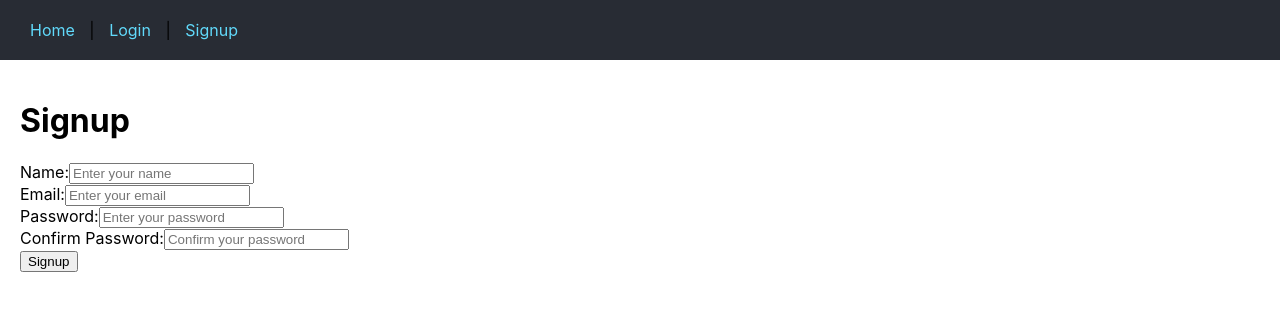
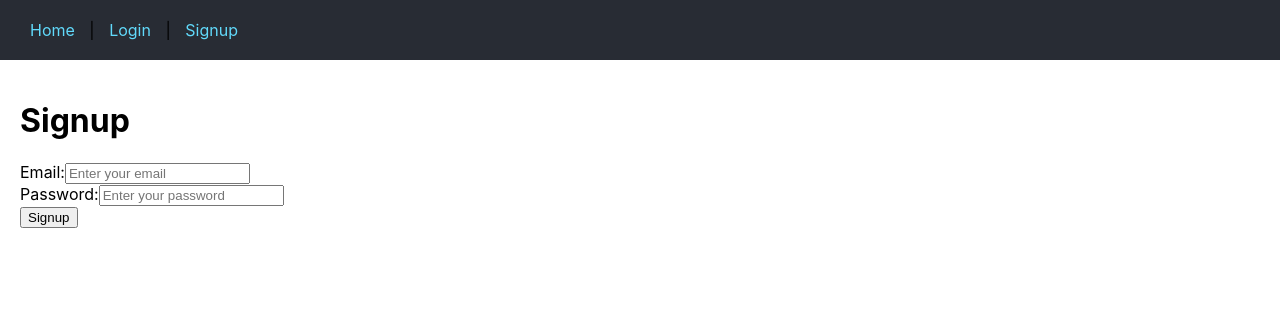
Before and after one commit to madhvesh23/Hackathon_THEFIXERS_HabitTracker, a React (Create React App) app: page /signup in a window 1280 px wide. Shown: the top 310 px of the page. Built offline with nearby package versions, Linux system fonts and the light colour scheme; the HTML template or start-up script is replaced by a standard one.

Commit message:
commit for firebase req

```diff
--- a/src/firebase.js
+++ b/src/firebase.js
@@ -1,21 +1,27 @@
-// Import the functions you need from the SDKs you need
+// Import the necessary Firebase modules
 import { initializeApp } from "firebase/app";
+import { getAuth } from "firebase/auth";
+import { getFirestore } from "firebase/firestore";
 import { getAnalytics } from "firebase/analytics";
-// TODO: Add SDKs for Firebase products that you want to use
-// https://firebase.google.com/docs/web/setup#available-libraries
 
-// Your web app's Firebase configuration
-// For Firebase JS SDK v7.20.0 and later, measurementId is optional
+// Firebase configuration
 const firebaseConfig = {
   apiKey: "AIzaSyBAhbJaiOzzovgex8iw8bdXt8FNQotGe00",
   authDomain: "thefixers-cbee6.firebaseapp.com",
   projectId: "thefixers-cbee6",
-  storageBucket: "thefixers-cbee6.firebasestorage.app",
+  storageBucket: "thefixers-cbee6.appspot.com",
   messagingSenderId: "498546661130",
   appId: "1:498546661130:web:b7f3248d36206ee2520cf3",
-  measurementId: "G-3ZZQXJJ25N"
+  measurementId: "G-3ZZQXJJ25N",
 };
 
 // Initialize Firebase
 const app = initializeApp(firebaseConfig);
-const analytics = getAnalytics(app);
+
+// Initialize Firebase services
+const auth = getAuth(app); // For Authentication
+const db = getFirestore(app); // For Firestore
+const analytics = getAnalytics(app); // Optional: Only if analytics is used
+
+// Export Firebase services
+export { auth, db, analytics }; // Export `auth`, `db`, and `analytics` as named exports
--- a/src/pages/Login.js
+++ b/src/pages/Login.js
@@ -1,18 +1,48 @@
-import React from 'react';
+import React, { useState } from "react";
+import { signInWithEmailAndPassword } from "firebase/auth";
+import { auth } from "../firebase"; // Adjust the path based on your file structure
 
 const Login = () => {
+  const [email, setEmail] = useState("");
+  const [password, setPassword] = useState("");
+
+  const handleLogin = async (e) => {
+    e.preventDefault();
+
+    try {
+      const userCredential = await signInWithEmailAndPassword(auth, email, password);
+      console.log("User logged in:", userCredential.user);
+      alert("Login successful!");
+    } catch (error) {
+      console.error("Error during login:", error.message);
+      alert(error.message); // Display error message to the user
+    }
+  };
+
   return (
     <div>
       <h1>Login</h1>
-      <form>
+      <form onSubmit={handleLogin}>
         <label>
           Email:
-          <input type="email" placeholder="Enter your email" />
+          <input
+            type="email"
+            value={email}
+            onChange={(e) => setEmail(e.target.value)}
+            placeholder="Enter your email"
+            required
+          />
         </label>
         <br />
         <label>
           Password:
-          <input type="password" placeholder="Enter your password" />
+          <input
+            type="password"
+            value={password}
+            onChange={(e) => setPassword(e.target.value)}
+            placeholder="Enter your password"
+            required
+          />
         </label>
         <br />
         <button type="submit">Login</button>
--- a/src/pages/Signup.js
+++ b/src/pages/Signup.js
@@ -1,49 +1,20 @@
-import React, { useState } from 'react';
-import { createUserWithEmailAndPassword } from 'firebase/auth';
-import { doc, setDoc } from 'firebase/firestore';
-import { auth, db } from '../firebase';
+import React, { useState } from "react";
+import { createUserWithEmailAndPassword } from "firebase/auth";
+import { auth } from "../firebase"; // Ensure the correct import path
 
 const Signup = () => {
-  const [formData, setFormData] = useState({
-    name: '',
-    email: '',
-    password: '',
-    confirmPassword: '',
-  });
+  const [email, setEmail] = useState("");
+  const [password, setPassword] = useState("");
 
-  const handleChange = (e) => {
-    const { name, value } = e.target;
-    setFormData({ ...formData, [name]: value });
-  };
-
-  const handleSubmit = async (e) => {
+  const handleSignup = async (e) => {
     e.preventDefault();
 
-    if (formData.password !== formData.confirmPassword) {
-      alert('Passwords do not match!');
-      return;
-    }
-
     try {
-      // Create user in Firebase Authentication
-      const userCredential = await createUserWithEmailAndPassword(
-        auth,
-        formData.email,
-        formData.password
-      );
-
-      const user = userCredential.user;
-
-      // Store additional user data in Firestore
-      await setDoc(doc(db, 'users', user.uid), {
-        name: formData.name,
-        email: formData.email,
-        uid: user.uid,
-      });
-
-      alert('User registered successfully!');
+      const userCredential = await createUserWithEmailAndPassword(auth, email, password);
+      console.log("User registered:", userCredential.user);
+      alert("Signup successful!");
     } catch (error) {
-      console.error('Error during signup:', error.message);
+      console.error("Error during signup:", error.message);
       alert(error.message);
     }
   };
@@ -51,54 +22,24 @@ const Signup = () => {
   return (
     <div>
       <h1>Signup</h1>
-      <form onSubmit={handleSubmit}>
-        <label>
-          Name:
-          <input
-            type="text"
-            name="name"
-            value={formData.name}
-            onChange={handleChange}
-            placeholder="Enter your name"
-            required
-          />
-        </label>
-        <br />
-        <label>
-          Email:
+      <form onSubmit={handleSignup}>
+        <label>Email:</label>
         <input
           type="email"
-            name="email"
-            value={formData.email}
-            onChange={handleChange}
+          value={email}
+          onChange={(e) => setEmail(e.target.value)}
           placeholder="Enter your email"
           required
         />
-        </label>
         <br />
-        <label>
-          Password:
+        <label>Password:</label>
         <input
           type="password"
-            name="password"
-            value={formData.password}
-            onChange={handleChange}
+          value={password}
+          onChange={(e) => setPassword(e.target.value)}
           placeholder="Enter your password"
           required
         />
-        </label>
-        <br />
-        <label>
-          Confirm Password:
-          <input
-            type="password"
-            name="confirmPassword"
-            value={formData.confirmPassword}
-            onChange={handleChange}
-            placeholder="Confirm your password"
-            required
-          />
-        </label>
         <br />
         <button type="submit">Signup</button>
       </form>
```
Lines whose indentation alone changed are shown as unchanged.
